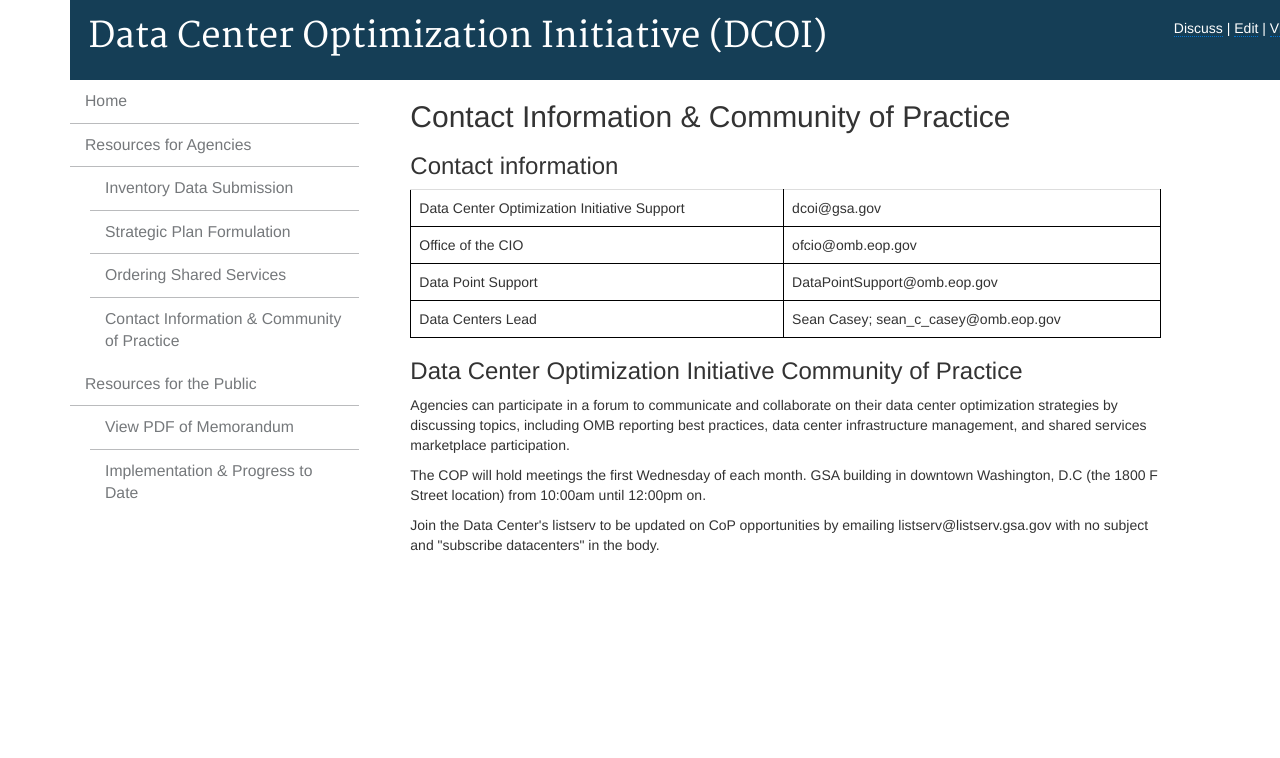
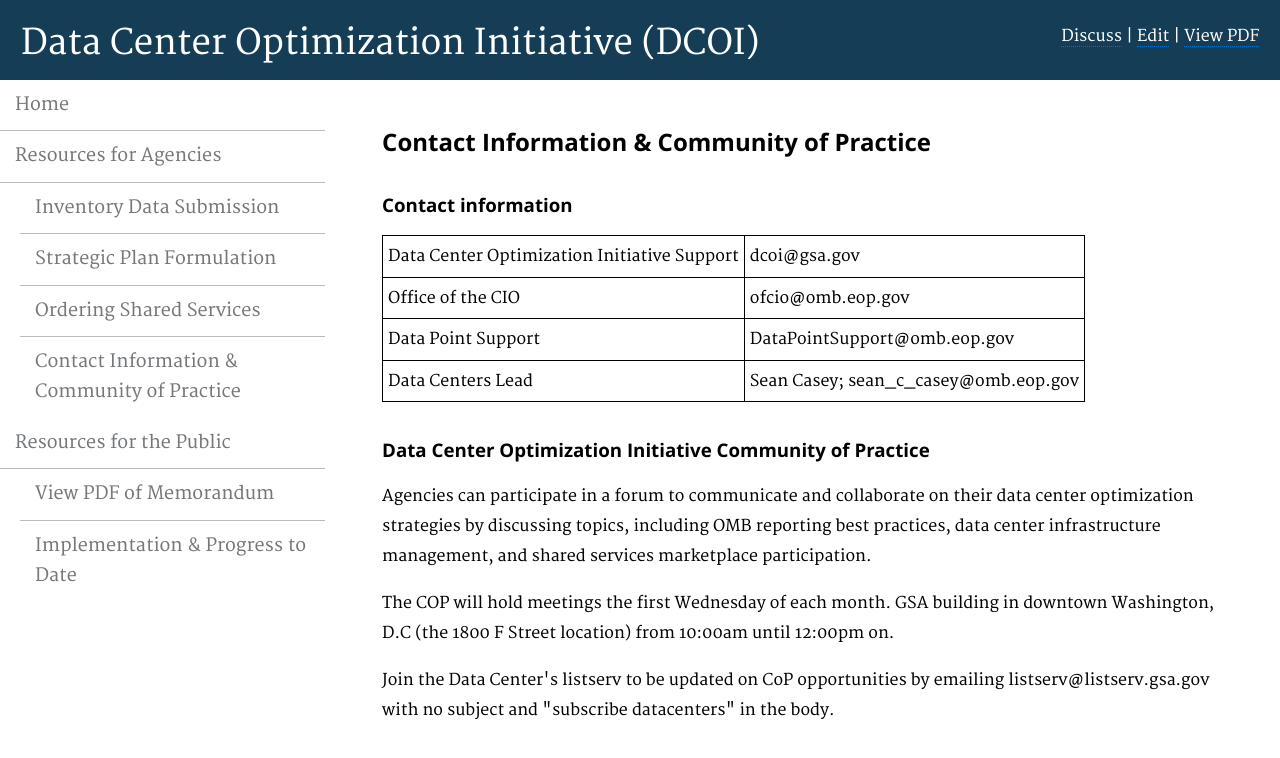
Before and after one commit to ydave-reisys/datacenters, a Jekyll site: the page built from pages/contactinfo-and-practice.html, in a window 1280 px wide. Shown: the top 758 px of the page. Built offline with Jekyll 4.4.1, drawn with Linux system fonts in a browser that asks for light colours; nearby versions of some CDN libraries; Markdown is read by kramdown in place of the engine named in the settings.

Commit message:
revert test tables contact information page

```diff
--- a/pages/contactinfo-and-practice.html
+++ b/pages/contactinfo-and-practice.html
@@ -4,12 +4,12 @@
 permalink: /contactinfo-and-practice/
 description: "Contact Information & Community of Practice"
 ---
-<link rel="stylesheet" href="https://maxcdn.bootstrapcdn.com/bootstrap/3.3.7/css/bootstrap.min.css" integrity="sha384-BVYiiSIFeK1dGmJRAkycuHAHRg32OmUcww7on3RYdg4Va+PmSTsz/K68vbdEjh4u" crossorigin="anonymous">
+
 <h2>Contact Information & Community of Practice</h2>
 
 <h3>Contact information</h3>
 
-<table class="table">
+<table>
     <tr>
         <td>Data Center Optimization Initiative Support</td>
         <td>dcoi@gsa.gov</td>
```
